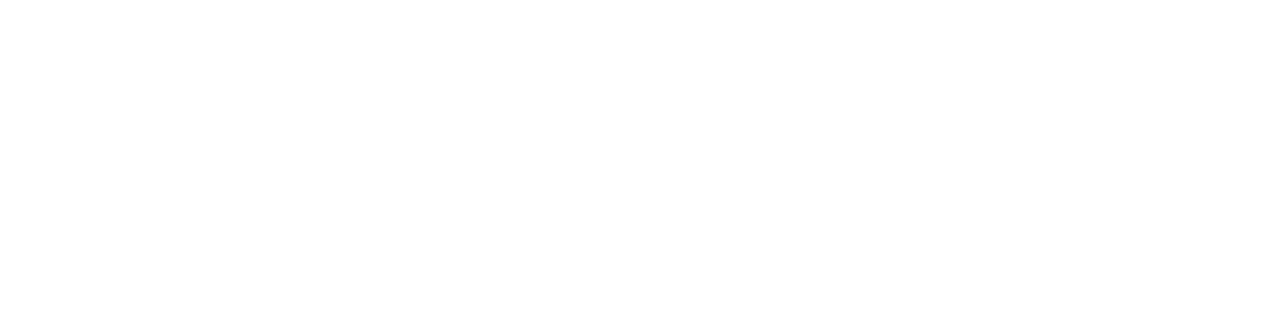
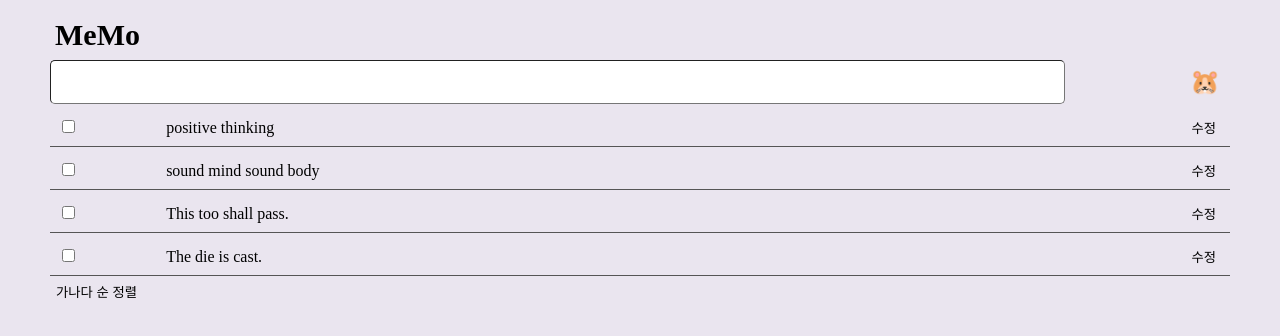
Before and after one commit to bomvomsss/bomvomsss.github.io, a React (Create React App) app in the folder portfolio/: page / in a window 1280 px wide. Shown: the top 336 px of the page. Built offline with nearby package versions, Linux system fonts and the light colour scheme.

Commit message:
memo 앱 초반작업

```diff
--- a/portfolio/package.json
+++ b/portfolio/package.json
@@ -9,6 +9,8 @@
     "react": "^18.3.1",
     "react-dom": "^18.3.1",
     "react-scripts": "5.0.1",
+    "sass": "^1.77.8",
+    "styled-reset": "^4.5.2",
     "web-vitals": "^2.1.4"
   },
   "scripts": {
--- a/portfolio/src/App.css
+++ /dev/null
@@ -1,38 +0,0 @@
-.App {
-  text-align: center;
-}
-
-.App-logo {
-  height: 40vmin;
-  pointer-events: none;
-}
-
-@media (prefers-reduced-motion: no-preference) {
-  .App-logo {
-    animation: App-logo-spin infinite 20s linear;
-  }
-}
-
-.App-header {
-  background-color: #282c34;
-  min-height: 100vh;
-  display: flex;
-  flex-direction: column;
-  align-items: center;
-  justify-content: center;
-  font-size: calc(10px + 2vmin);
-  color: white;
-}
-
-.App-link {
-  color: #61dafb;
-}
-
-@keyframes App-logo-spin {
-  from {
-    transform: rotate(0deg);
-  }
-  to {
-    transform: rotate(360deg);
-  }
-}
--- a/portfolio/src/App.js
+++ b/portfolio/src/App.js
@@ -1,10 +1,49 @@
-import logo from './logo.svg';
-import './App.css';
+import './App.scss';
+import { useState } from 'react';
+import { Reset } from 'styled-reset';
 
-function App() {
+function App(){
+  let [item, setItem] = useState(['positive thinking', 'sound mind sound body', 'This too shall pass.', 'The die is cast.'])
+  let [data, setData] = useState('')
+
+  let saveData = (e) => {
+    setData(e.target.value)
+  } // 입력 데이터 저장
+
+  let addItem = () => {
+    let copy = [...item]
+    copy.push(data)
+  } // 추가 버튼
+
+  let sort = () => {
+    let copy = [...item];
+    copy.sort();
+    setItem(copy);
+  } // 가나다 순 정렬 버튼
+
+
   return (
     <div className="App">
-
+      <Reset />
+      <h1>MeMo</h1>
+      <div className='box__input'>
+        <input type="text" className="input__add" onChange={saveData}/>
+        <button type="submit" onClick={addItem} className='btn__add'>🐹</button>
+      </div>
+      <ul className="box__list">
+        {
+          item.map((a,i)=>{
+            return(
+              <li key={i}>
+                <input type="checkbox" />
+                <p>{a /* = item[i]와 같음 */}</p>
+                <button className='btn__edit'>수정</button>
+              </li>
+            )
+          })
+        }
+      </ul>
+      <button onClick={sort}>가나다 순 정렬</button>
     </div>
   );
 }
--- /dev/null
+++ b/portfolio/src/App.scss
@@ -0,0 +1,46 @@
+.App{
+  text-align: left;
+  padding: 15px 50px;
+  background:#eae5ef;
+  height:100vh;
+
+  h1{
+    font-size:30px;
+    margin:5px 5px 10px;
+    font-weight:bold;
+  }
+  button{
+    background:transparent;
+    border:none;
+    cursor:pointer;
+  }
+}
+.box__input{
+  display:flex;
+  justify-content:space-between;
+}
+.input__add{
+  padding:5px;
+  width:85%;
+  border-radius:5px;
+  border-width:1px;
+}
+.btn__add{
+  padding:8px 10px;
+  font-size:24px;
+}
+.box__list{
+  li{
+    display:flex;
+    justify-content:space-between;
+    align-items: baseline;
+    padding:8px;
+    margin:5px 0;
+    border-bottom:1px solid #555;
+    p{
+      text-align:left;
+      width:80%;
+      line-height:20px;
+    }
+  }
+}
```
Also changed, not shown: 1 other file (tests, documents, lock files or other folders).
